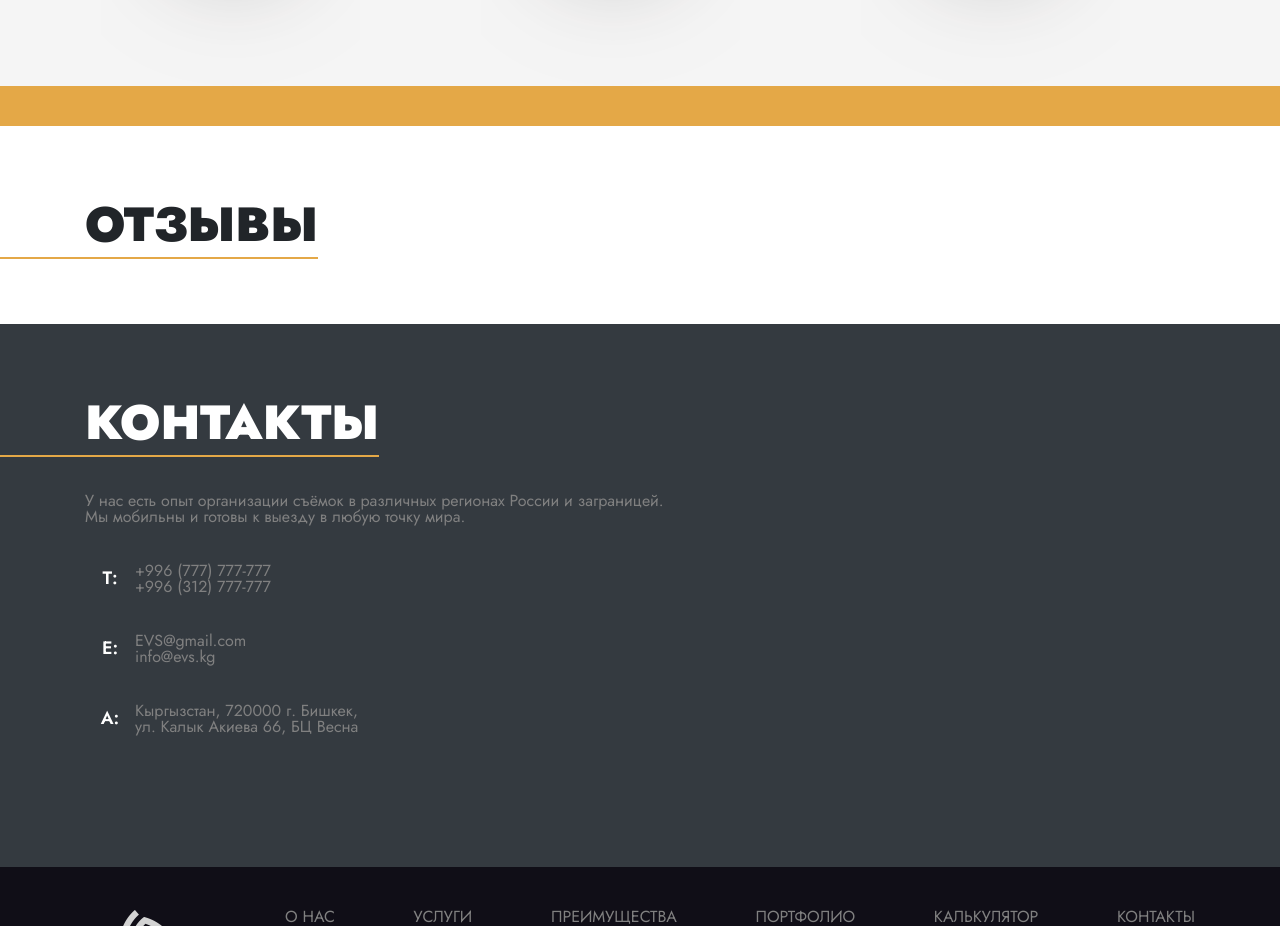
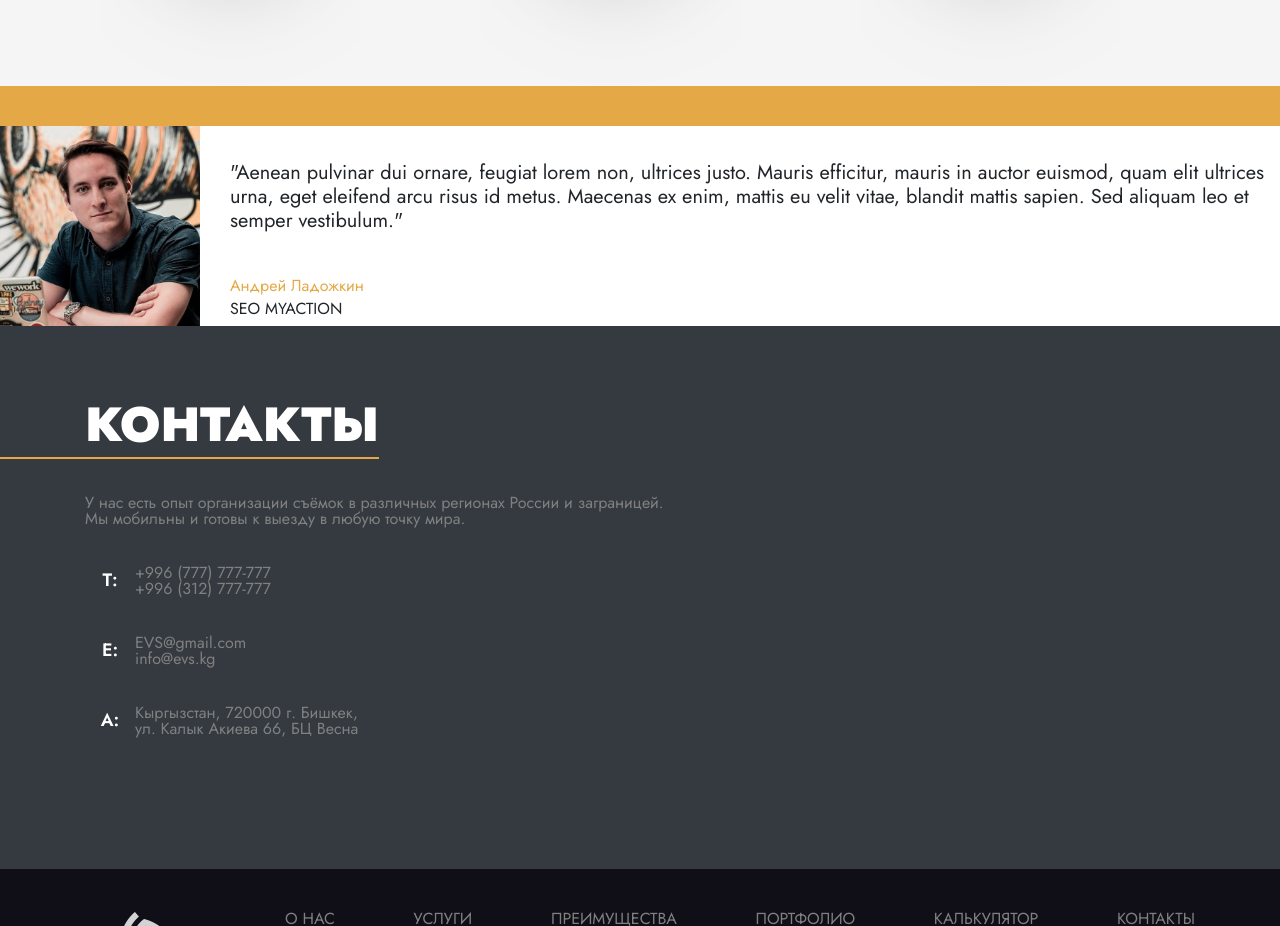
Before and after one commit to bekatru/extremevideostudio, a website: page index.html in a window 1280 px wide. Shown: the part 4680-5606 px from the top of the page. Drawn offline with nearby package versions, Linux system fonts and the light colour scheme.

Commit message:
added slick cdn

```diff
--- a/index.html
+++ b/index.html
@@ -7,6 +7,8 @@
 	    <link href="https://fonts.googleapis.com/css2?family=Jost:wght@300;400;600;900&display=swap" rel="stylesheet">
 	    <link rel="stylesheet" type="text/css" href="style.css">
 	    <link rel="stylesheet" type="text/css" href="responsive.css">
+	    <link rel="stylesheet" type="text/css" href="//cdn.jsdelivr.net/npm/slick-carousel@1.8.1/slick/slick.css"/>
+
 	    <title>Extreme Video Studio</title>
 	</head>
 
@@ -294,11 +296,13 @@
 <!-- Orange block -->
 <div class="orangeblock"><div class='space'></div></div>
 
-<!-- CLIENTS -->
-<div class="partners">
-	<div class="container">
-		<h1 class="headers"><span class="underlined">ОТЗЫВЫ</span></h1>
-	</div>
+<!-- REVIEWS -->
+
+<div class="review">
+	<img src="assets/review1.jpeg" height="200px" width="200px">
+	<h5>"Aenean pulvinar dui ornare, feugiat lorem non, ultrices justo. Mauris efficitur, mauris in auctor euismod, quam elit ultrices urna, eget eleifend arcu risus id metus. Maecenas ex enim, mattis eu velit vitae, blandit mattis sapien. Sed aliquam leo et semper vestibulum."</h5>
+	<h6>Андрей Ладожкин</h6>
+	<p>SEO MYACTION</p>
 </div>
 
 <!-- CONTACTS -->
@@ -358,6 +362,7 @@
 	<!-- Bootstrap scripts -->
     <script src="https://code.jquery.com/jquery-3.5.1.slim.min.js" integrity="sha384-DfXdz2htPH0lsSSs5nCTpuj/zy4C+OGpamoFVy38MVBnE+IbbVYUew+OrCXaRkfj" crossorigin="anonymous"></script>
     <script src="https://cdn.jsdelivr.net/npm/bootstrap@4.5.3/dist/js/bootstrap.bundle.min.js" integrity="sha384-ho+j7jyWK8fNQe+A12Hb8AhRq26LrZ/JpcUGGOn+Y7RsweNrtN/tE3MoK7ZeZDyx" crossorigin="anonymous"></script>
+    <script type="text/javascript" src="//cdn.jsdelivr.net/npm/slick-carousel@1.8.1/slick/slick.min.js"></script>
     <script type="text/javascript" src="main.js"></script>
 </body>
 </html>
--- a/main.js
+++ b/main.js
@@ -11,3 +11,10 @@ buttonRight.onclick = function () {
 buttonLeft.onclick = function () {
   document.getElementById('overflow').scrollLeft -= 350;
 };
+
+$(document).ready(function(){
+  $('.single-item').slick({
+    prevArrow:"<img class='a-left control-c prev slick-prev' src='assets/btns/left.png'>",
+    nextArrow:"<img class='a-right control-c next slick-next' src='assets/btns/right.png'>"
+  });
+});
--- a/style.css
+++ b/style.css
@@ -406,3 +406,29 @@ footer li a{color:gray}
 footer li a:hover{
 	color:#fff;
 	text-decoration:none}
+
+/*REVIEWS*/
+
+.review {
+  min-width: 640px;
+  display: grid;
+  grid-template-columns: 230px auto;
+  grid-template-rows: 150px 25px 25px;
+}
+
+.review img{grid-row:1 4;}
+
+.review h5 {
+  grid-row: 1 2;
+  grid-column: 2 3;
+  display: flex;
+  align-self: center;
+}
+
+.review h6{
+  grid-row: 2;
+  grid-column: 2}
+
+.review p{
+  grid-row: 3;
+  grid-column: 2}
```
Also changed, not shown: assets/review1.jpeg (added).
